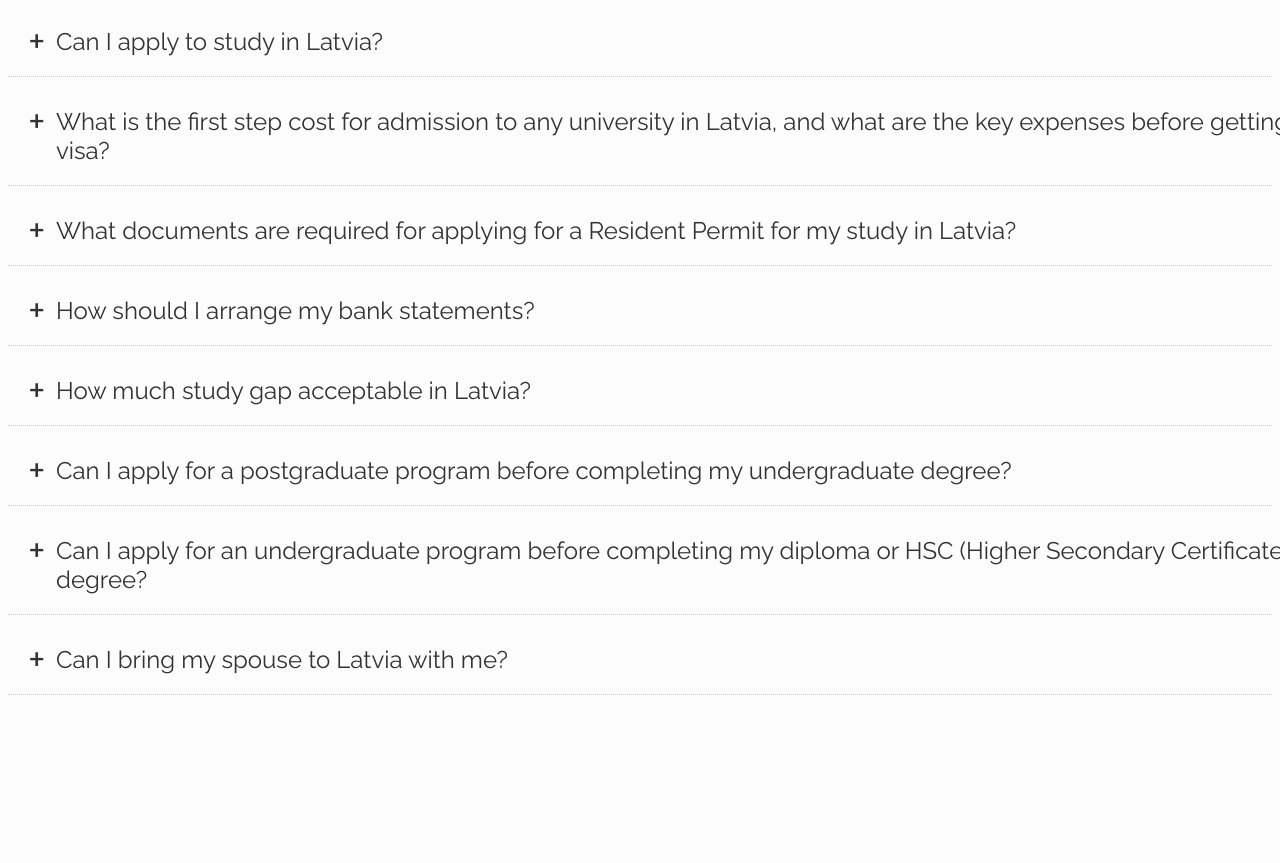
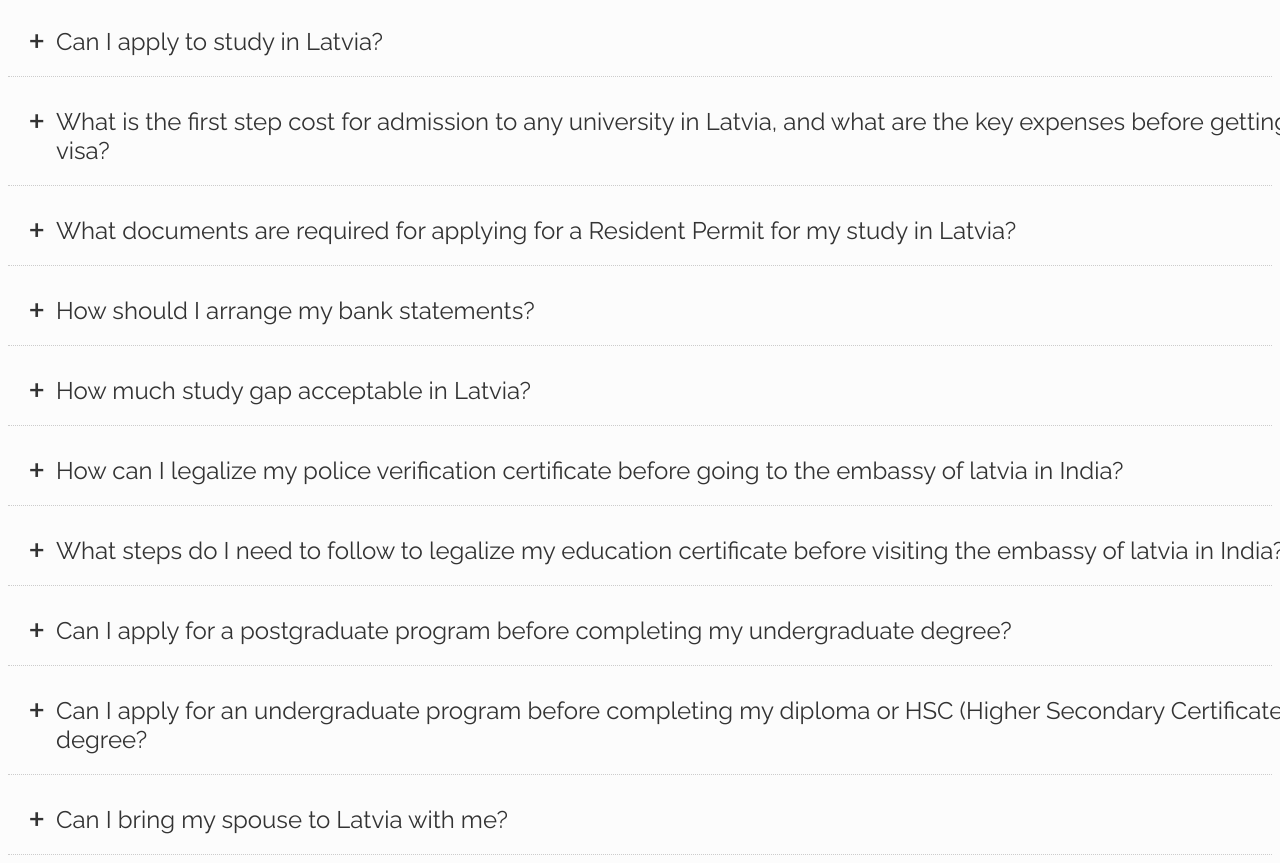
Before and after one commit to arifulatwork/lv-ariful.github.io, a plain HTML site: page index.html in a window 1280 px wide. Shown: the part 109-972 px from the top of the page. Before the commit the page ends 812 px from the top, so only its background shows below. Drawn offline with Linux system fonts and the light colour scheme.

Commit message:
Updated faq

```diff
--- a/index.html
+++ b/index.html
@@ -194,13 +194,29 @@
       </div>
     </div>
 
+    <div class="faq-content">
+        <div class="faq-question">
+          <input id="q5" type="checkbox" class="panel">
+          <div class="plus">+</div>
+          <label for="q5" class="panel-title">How much study gap acceptable in Latvia?</label>
+          <div class="panel-content">In Latvia, the acceptable study gap varies by program level. For bachelor's programs, a gap of up to 5 years is generally acceptable. For master's programs, a gap of up to 10 years is typically accepted. However, you must provide a valid justification for the gap. This often involves submitting a justification letter explaining the reasons for the delay in your studies.</div>
+        </div>
+
 <div class="faq-content">
     <div class="faq-question">
-      <input id="q5" type="checkbox" class="panel">
+      <input id="q9" type="checkbox" class="panel">
       <div class="plus">+</div>
-      <label for="q5" class="panel-title">How much study gap acceptable in Latvia?</label>
-      <div class="panel-content">In Latvia, the acceptable study gap varies by program level. For bachelor's programs, a gap of up to 5 years is generally acceptable. For master's programs, a gap of up to 10 years is typically accepted. However, you must provide a valid justification for the gap. This often involves submitting a justification letter explaining the reasons for the delay in your studies.</div>
+      <label for="q9" class="panel-title">How can I legalize my police verification certificate before going to the embassy of latvia in India?</label>
+      <div class="panel-content">To legalize your police verification certificate before going to the embassy, you need to follow a specific process. First, obtain verification from the Ministry of Foreign Affairs (MOFA). Once you have the verified certificate, take it to the Bangladesh High Commission New Delhi, India, At the high commission, you'll need to pay a fee of 180 INR via card, so ensure you also bring a photocopy of the police clearance certificate. It's important to visit the embassy during weekdays, specifically Monday to Friday, between 11:00 AM and 12:30 PM. After submission, the legalization process typically takes 1 to 2 days to complete.</div>
     </div>
+
+    <div class="faq-content">
+        <div class="faq-question">
+          <input id="q10" type="checkbox" class="panel">
+          <div class="plus">+</div>
+          <label for="q10" class="panel-title">What steps do I need to follow to legalize my education certificate before visiting the embassy of latvia in India?</label>
+          <div class="panel-content">To legalize your education certificate before going to the embassy, you should follow a specific process. First, obtain verification from the Ministry of Foreign Affairs (MOFA). Once you have the verified certificate, take it to the Bangladesh High Commission New Delhi, India. At the high commission, you will need to pay a fee of 180 INR per document via card, so ensure you also bring a photocopy of your education certificate. It’s important to visit the embassy during their working hours, typically Monday to Friday, between 11:00 AM and 12:30 PM. The legalization process usually takes about 1 to 2 days to complete.</div>
+        </div>
 
     <div class="faq-content">
         <div class="faq-question">
```
